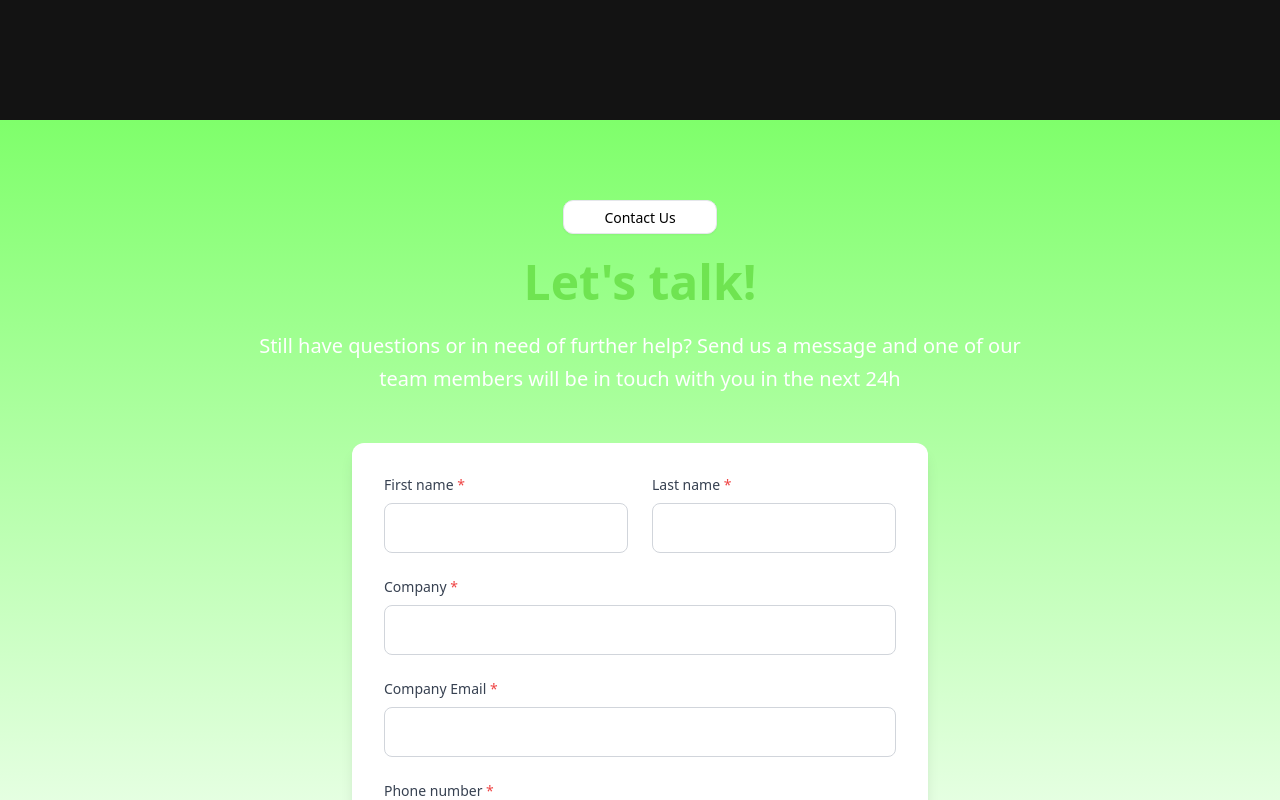
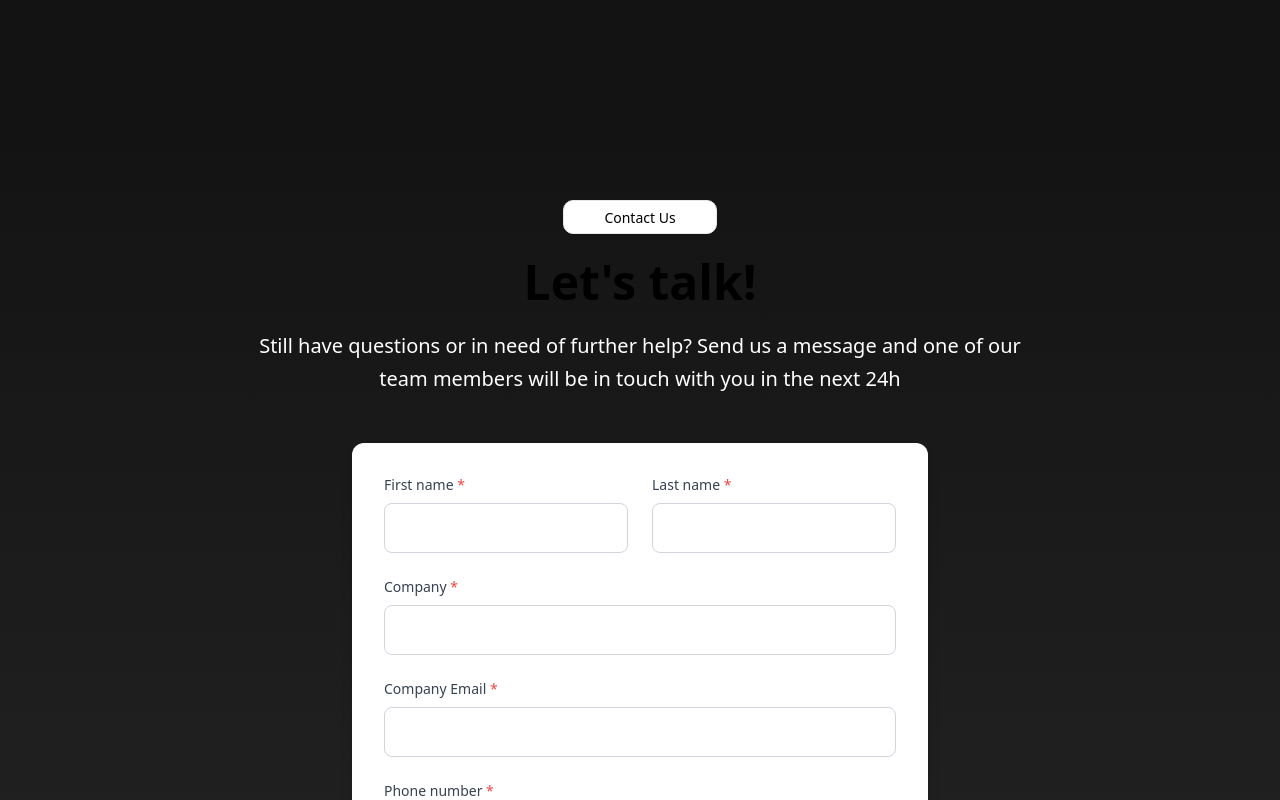
Before and after one commit to Luckzman/greendash-website, a Next.js app: page /professional-contact-us in a window 1280 px wide. Shown: the part 760-1560 px from the top of the page. Built offline with nearby package versions, Linux system fonts and the light colour scheme.

Commit message:
fix background of getting started page

```diff
--- a/src/components/ContactUs.tsx
+++ b/src/components/ContactUs.tsx
@@ -186,7 +186,7 @@ export default function ContactUsForm({ isForProfessionalsPage = false }: Contac
         duration={5000}
       />
 
-      <section className={`py-20 bg-gradient-to-b from-[#7FFF6B] via-[#EEFFEC] to-[#7FFF6B] ${isForProfessionalsPage ? 'bg-gradient-to-b from-[#131313] via-[#202120] to-[#6FE451]' : ''}`}>
+      <section className={`py-20 ${isForProfessionalsPage ? 'bg-gradient-to-b from-[#131313] via-[#202120] to-[#6FE451]' : 'bg-gradient-to-b from-[#7FFF6B] via-[#EEFFEC] to-[#7FFF6B]'}`}>
         <div className="max-w-5xl mx-auto px-6">
         {/* Header Section */}
         <div className="text-center mb-12">
@@ -196,12 +196,12 @@ export default function ContactUsForm({ isForProfessionalsPage = false }: Contac
           </div>
 
           {/* Main Headline */}
-          <h1 className={`text-4xl lg:text-5xl font-bold text-[#166534] pb-6 leading-[70px] ${isForProfessionalsPage ? 'text-[#6FE451]' : ''}`}>
+          <h1 className={`text-4xl lg:text-5xl font-bold pb-6 leading-[70px]`}>
             Let&apos;s talk!
           </h1>
 
           {/* Description */}
-          <p className={`text-xl text-[#010D3E] ${isForProfessionalsPage ? 'text-white' : ''} max-w-3xl mx-auto leading-relaxed`}>
+          <p className={`text-xl ${isForProfessionalsPage ? 'text-white' : 'text-[#010D3E]'} max-w-3xl mx-auto leading-relaxed`}>
             Still have questions or in need of further help? Send us a message and one of our team members will be in touch with you in the next 24h
           </p>
         </div>
--- a/src/components/JoinWaitingListForm.tsx
+++ b/src/components/JoinWaitingListForm.tsx
@@ -235,7 +235,7 @@ export default function JoinWaitingListForm({ essentialKit, esgMaturityCertifica
         duration={5000}
       />
 
-      <section className={`py-20 bg-gradient-to-b from-[#7FFF6B] via-[#EEFFEC] to-[#7FFF6B] ${isForProfessionalsPage ? 'bg-gradient-to-b from-[#131313] via-[#202120] to-[#6FE451]' : ''}`}>
+      <section className={`py-20 ${isForProfessionalsPage ? 'bg-gradient-to-b from-[#131313] via-[#202120] to-[#6FE451]' : 'bg-gradient-to-b from-[#7FFF6B] via-[#EEFFEC] to-[#7FFF6B] '}`}>
         <div className="max-w-5xl mx-auto px-6">
           {/* Header Section */}
           <div className="text-center mb-12">
@@ -245,7 +245,7 @@ export default function JoinWaitingListForm({ essentialKit, esgMaturityCertifica
             </div>
 
             {/* Main Headline */}
-            <h1 className={`text-4xl lg:text-5xl font-bold text-black text-transparent pb-6 leading-[70px]  ${isForProfessionalsPage ? 'text-[#6FE451]' : ''}`}>
+            <h1 className={`text-4xl lg:text-5xl font-bold pb-6 leading-[70px]  ${isForProfessionalsPage ? 'text-[#6FE451]' : 'text-black'}`}>
               {essentialKit ? 'Get your free CSRD/VSME Essentials Now!' :
               esgMaturityCertification ? 'Let\'s start your ESG Maturity Certification journey' :
               csrdVsmeCertification ? 'Let\'s start your CSRD/VSME Certification journey' :
@@ -253,7 +253,7 @@ export default function JoinWaitingListForm({ essentialKit, esgMaturityCertifica
             </h1>
 
             {/* Description */}
-            <p className="text-xl text-[#010D3E] max-w-3xl mx-auto leading-relaxed">
+            <p className={`text-xl ${isForProfessionalsPage ? 'text-white' : 'text-[#010D3E]'}  max-w-3xl mx-auto leading-relaxed`}>
               {essentialKit ?
               'Answer to the questions below and download your FREE CSRD/VSME Essentials Kit, so you can start your reporting journey!' :
               esgMaturityCertification || csrdVsmeCertification ? 'Please provide us some initial information and book your first call with us!' :
```
